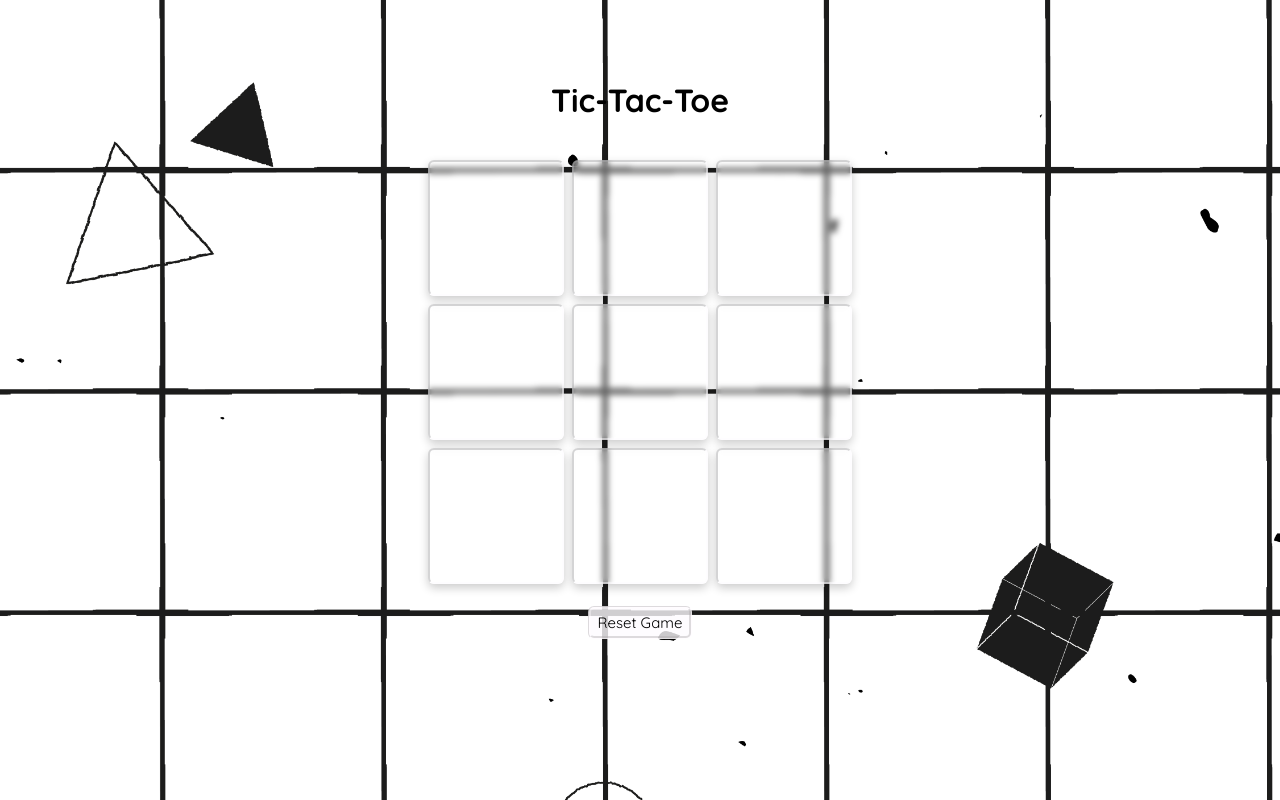
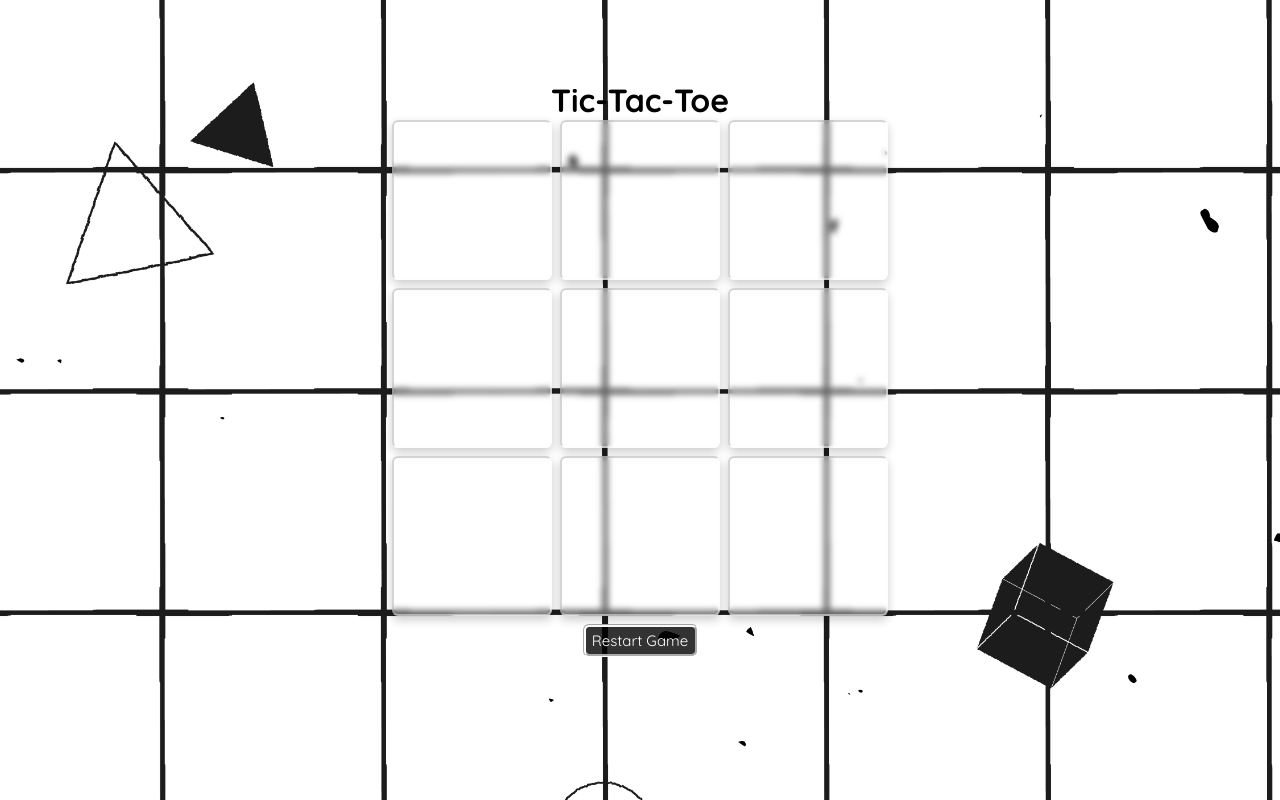
Before and after one commit to Ahmed-Rashid200307/Tic-Tac-Toe, a plain HTML site: page index.html in a window 1280 px wide. Both pictures are taken after a click on the button "Blue X". Drawn offline with Linux system fonts and the light colour scheme.

Commit message:
changed and adjusted css

```diff
--- a/app.js
+++ b/app.js
@@ -17,7 +17,7 @@ function playGame () {
 
   infoContainer.innerHTML = `
         <p class="winner"></p>
-      <button class="js-reset-button reset-button">Reset Game</button>
+      <button class="js-reset-button reset-button">Restart Game</button>
   `;
 
   showWinner = document.querySelector('.winner');
--- a/style.css
+++ b/style.css
@@ -19,15 +19,16 @@ body {
 
 .title {
   margin-top: 10vmin;
+  white-space: nowrap;
 }
 
 .main-container {
   justify-items: center;
+  width: 30vmin;
 }
 
 .game-container {
   display: flex;
-  height: 60vh;
   align-items: center;
   justify-content: center;
   text-align: center;
@@ -35,7 +36,6 @@ body {
 
 .game {
   display: flex;
-  height: 50vmin;
   width: 70vmin;
   flex-wrap: wrap;
   align-items: center;
@@ -43,9 +43,13 @@ body {
   gap: 1vmin;
 }
 
+.js-player-button-container {
+  margin-top: 140px;
+}
+
 .box {
-  height: 17vmin;
-  width: 17vmin;
+  height: 20vmin;
+  aspect-ratio: 1/1;
   font-size: 3.4rem;
   text-shadow: 0 0 50px #e60073, 0 0 30px #ff0000;
   background: rgba(255, 255, 255, 0.3);;
@@ -105,17 +109,28 @@ body {
 
 .winner {
   font-size: 1.5rem;
+  white-space: nowrap;
+  margin-top: 4vh;
   margin-bottom: 6%;
+}
+
+.info-container {
+  display: flex;
+  flex-wrap: wrap;
+  justify-content: center;
 }
 
 .reset-button {
   font-size: 15px;
+  min-width: 115px;
+  margin-top: 1vh;
   padding: 4px 6px;
+  color: white;
+  background-color: rgba(0, 0, 0, 0.8);
   border-width:3px;
   border-radius: 6px;
-  background-color: rgba(254, 252, 255, 0.8);
   border-style: groove;
-  border-color: rgba(254, 252, 255, 0.4);
+  border-color: rgba(254, 252, 255,1);
 }
 .reset-button:active {
   background-color: rgba(254, 252, 255, 0.6);
```
